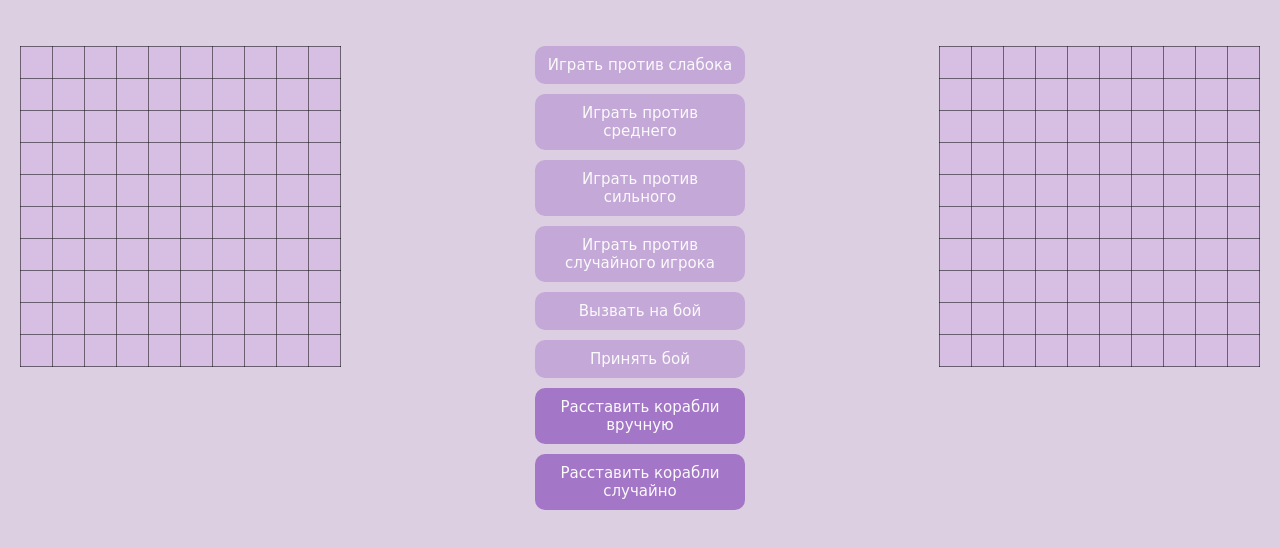
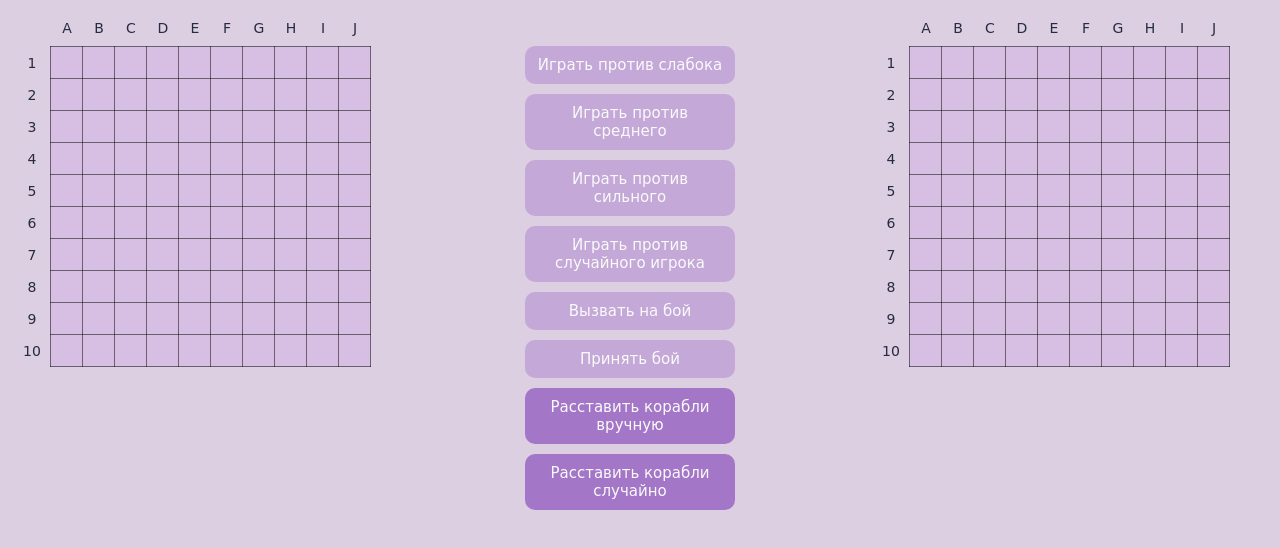
Before and after one commit to grinch-ira/sea-battle, a plain HTML site: page index.html in a window 1280 px wide. Shown: the part 82-630 px from the top of the page. Drawn offline with Linux system fonts and the light colour scheme; a web font is replaced by a local one.

Commit message:
feat: update table and update Application

```diff
--- a/js/Application.js
+++ b/js/Application.js
@@ -1,14 +1,51 @@
 class Application {
+    mouse = null;
     player = null;
     opponent = null;
-    constructor(){
+    activeScene = null;
 
+    scenes = {}
+    constructor(scenes){
+        const mouse = new Mouse(document.body)
         const player = new BattlefieldView()
         const opponent = new BattlefieldView()
-        Object.assign(this, {player, opponent});
+        Object.assign(this, {player, opponent, mouse});
 
         document.querySelector('[data-side = "player"]').append(player.root);
         document.querySelector('[data-side = "opponent"]').append(opponent.root);
 
+        for(const [sceneName, SceneClass] of Object.entries(scenes)){
+            this.scenes[sceneName] = new SceneClass(sceneName, this)
+     }
+
+        for(const scene of Object.values(this.scenes)){
+            scene.init();
+        }
+        requestAnimationFrame(()=>this.tick());
+    }
+
+    tick(){
+        requestAnimationFrame(()=>this.tick());
+        if(this.activeScene){
+            this.activeScene.update()
+        }
+    }
+
+    start(sceneName){
+        if(this.activeScene && this.activeScene.name === sceneName){
+            return false;
+        }
+        if(!this.scenes.hasOwnProperty(sceneName)){
+            return false;
+        }
+        if(this.activeScene){
+            this.activeScene.stop()
+        }
+
+        const scene = this.scenes[sceneName];
+        this.activeScene = scene;
+        scene.start();
+        return true;
+
     }
 }
--- a/js/BattlefieldView.js
+++ b/js/BattlefieldView.js
@@ -3,6 +3,8 @@ class BattlefieldView extends Battlefield {
     table = null;
     dock = null;
     polygon = null;
+
+    cells = [];
 
     constructor(){
         super()
@@ -23,6 +25,7 @@ class BattlefieldView extends Battlefield {
 
 
         for(let y = 0; y < 10; y++){
+            const row = []
             const tr = document.createElement("tr");
             tr.classList.add("battlefield-row");
             tr.dataset.y = y;
@@ -33,11 +36,26 @@ class BattlefieldView extends Battlefield {
                 Object.assign(td.dataset,{x, y});
 
                 tr.append(td)
-
+                row.push(td)
             }
             table.append(tr)
+            this.cells.push(row)
         }
 
+        for(let x = 0; x< 10; x++){
+            const cell = this.cells[0][x];
+            const marker = document.createElement("div");
+            marker.classList.add("marker", "marker-column");
+            marker.textContent = 'ABCDEFGHIJ'[x]
+            cell.append(marker);
+        }
+
+        for(let y = 0; y< 10; y++){
+            const cell = this.cells[y][0];
+            const marker = document.createElement("div");
+            marker.classList.add("marker", "marker-row");
+            marker.textContent = y+1
+            cell.append(marker);
+        }
     }
-
 }
--- a/js/Scene.js
+++ b/js/Scene.js
@@ -1 +1,23 @@
-class Scene {}
+class Scene {
+    name = null;
+    app = null;
+    constructor(name, app){
+        Object.assign(this, {name, app})
+    }
+
+    init(){
+
+    }
+
+    start(){
+
+    }
+
+    update(){
+
+    }
+
+    stop(){
+
+    }
+}
--- a/js/scenes/PreparationScene.js
+++ b/js/scenes/PreparationScene.js
@@ -1 +1,18 @@
-class PreparationScene extends Scene {}
+class PreparationScene extends Scene {
+    init(){
+        console.log("PreparationScene init")
+
+    }
+
+    start(){
+        console.log("PreparationScene start")
+    }
+
+    update(){
+        console.log("PreparationScene update")
+    }
+
+    stop(){
+        console.log("PreparationScene stop")
+    }
+}
--- a/js/script.js
+++ b/js/script.js
@@ -1,17 +1,7 @@
-/* const mouse = new Mouse(document.body)
-
-requestAnimationFrame(tick);
-
-function tick(){
-    requestAnimationFrame(tick);
-    console.log(mouse.left , mouse.pLeft)
-
-    mouse.tick(0)
-} */
-
-/* const battlefield = new BattlefieldView();
-console.log(battlefield) */
 
 
-const app = new Application();
-console.log(app)
+
+const app = new Application({
+    preparation:PreparationScene,
+});
+app.start("preparation")
--- a/style.css
+++ b/style.css
@@ -106,7 +106,7 @@ body{
 }
 
 .app-body{
-  margin: 50px  20px;
+  margin: 50px  ;
   display: flex;
   flex-direction: row;
   justify-content: space-between;
@@ -124,7 +124,9 @@ body{
 }
 
 
-
+.app-menu{
+  margin: 0 35px 0 15px;
+}
 
 
 
@@ -148,7 +150,25 @@ background: rgba(131, 8, 231, 0.08);
   background: rgba(123, 121, 255, 0.2);
 }
 
+.marker{
+  position: absolute;
+  top: 0;
+  left: 0;
+  width: 32px;
+  height: 32px;
+  display: flex;
+  flex-direction: column;
+  justify-content: center;
+  text-align: center;
+}
 
+.marker-column{
+  top: -35px;
+}
+
+.marker-row{
+  left: -35px;
+}
 
 
 
```
